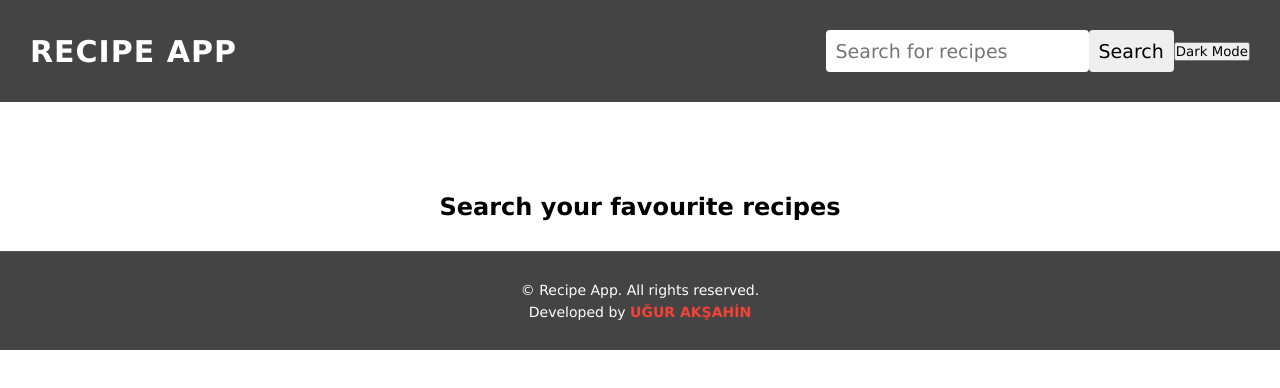
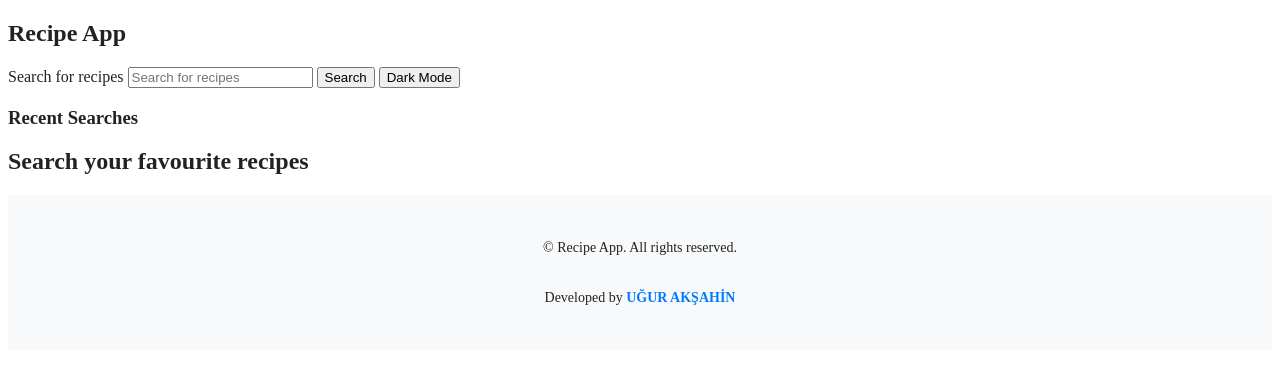
Before and after one commit to UGURAKSAHIN/RecipeApp, a plain HTML site: page index.html in a window 1280 px wide. Drawn offline with Linux system fonts and the light colour scheme.

Commit message:
Update style.css

```diff
--- a/style.css
+++ b/style.css
@@ -1,171 +1,28 @@
-
-* {
-    margin: 0;
-    padding: 0;
-    box-sizing: border-box;
-    font-family: Verdana, Geneva, Tahoma, sans-serif;
+:root {
+    --bg-color: #ffffff;
+    --text-color: #222222;
+    --accent-color: #007bff;
+    --hover-accent: #0056b3;
+    --nav-bg: #f8f9fa;
 }
 
-:root {
-    --primary-bg: #1a1a1a;
-    --text-color: #fff;
-    --nav-bg: #444;
-    --accent-color: #f44336;
-    --hover-accent: #ff5c5c;
-    --recipe-bg: #fff;
-    --recipe-text: #000;
-    --shadow-light: rgba(78, 73, 73, 0.1);
-    --shadow-dark: rgba(34, 34, 34, 0.5);
+body.dark-mode {
+    --bg-color: #121212;
+    --text-color: #f0f0f0;
+    --accent-color: #90caf9;
+    --hover-accent: #64b5f6;
+    --nav-bg: #1e1e1e;
 }
 
-
-.visually-hidden {
-    position: absolute;
-    width: 1px;
-    height: 1px;
-    padding: 0;
-    margin: -1px;
-    overflow: hidden;
-    clip: rect(0, 0, 0, 0);
-    white-space: nowrap;
-    border: 0;
-}
-
-.btn {
-    border: none;
-    border-radius: 4px;
-    padding: 10px 16px;
-    font-size: 16px;
-    cursor: pointer;
-    transition: all 0.2s ease-in-out;
-}
-
-.btn-accent {
-    background-color: var(--accent-color);
+body {
+    background-color: var(--bg-color);
     color: var(--text-color);
-}
-
-.btn-accent:hover {
-    background-color: var(--hover-accent);
-}
-
-
-header nav {
-    background-color: var(--nav-bg);
-    padding: 30px;
-    display: flex;
-    justify-content: space-between;
-    align-items: center;
-    z-index: 1;
-}
-
-header nav h1 {
-    font-size: 30px;
-    font-weight: 900;
-    letter-spacing: 1px;
-    text-transform: uppercase;
-    color: var(--text-color);
-}
-
-header nav form {
-    display: flex;
-    justify-content: center;
-    align-items: center;
-}
-
-form input[type="search"],
-form button[type="submit"] {
-    font-size: 19px;
-    padding: 10px;
-    border-radius: 4px;
-    border: none;
-}
-
-form input[type="search"]:focus {
-    flex-grow: 1;
-    margin-right: 10px;
-    outline: 2px solid var(--accent-color);
-}
-
-form button[type="submit"]:focus,
-form button[type="submit"]:focus-visible {
-    background-color: var(--accent-color);
-    color: var(--text-color);
-    outline: 2px solid var(--hover-accent);
-}
-
-
-.recipe-container {
-    display: grid;
-    grid-template-columns: repeat(auto-fit, minmax(300px, 1fr));
-    max-width: 1200px;
-    margin: 10px auto;
-    padding: 20px;
-    gap: 24px;
-    text-align: center;
-    width: 100%;
-}
-
-.recipe {
-    background-color: var(--recipe-bg);
-    color: var(--recipe-text);
-    border-radius: 8px;
-    box-shadow: 0 5px 10px var(--shadow-light), -5px -5px 10px var(--shadow-dark);
-    transition: all 0.2s ease-in-out;
-    max-width: 500px;
-}
-
-.recipe:hover {
-    box-shadow: 0 8px 20px var(--shadow-light), -8px -8px 20px var(--shadow-dark);
-    transform: translateY(-4px) scale(1.02);
-}
-
-.recipe-img {
-    height: 300px;
-    width: 100%;
-    object-fit: cover;
-    border-top-left-radius: 6px;
-    border-top-right-radius: 6px;
-}
-
-.recipe button {
-    margin: 18px auto;
-}
-
-
-.recipe button:focus,
-.recipe button:focus-visible {
-    outline: 2px solid var(--accent-color);
-}
-
-
-.search-history-section {
-    width: 80%;
-    max-width: 1200px;
-    margin: 0 auto 40px;
-    color: var(--text-color);
-}
-
-.search-history-list {
-    list-style: none;
-    display: flex;
-    flex-wrap: wrap;
-    gap: 10px;
-    margin-top: 10px;
-}
-
-.search-history-list li {
-    background-color: var(--nav-bg);
-    padding: 6px 12px;
-    border-radius: 4px;
-    cursor: pointer;
-    transition: background-color 0.2s;
+    transition: background-color 0.3s, color 0.3s;
 }
 
 .search-history-list li:hover {
     background-color: var(--accent-color);
 }
-
 
 .site-footer {
     background-color: var(--nav-bg);
```
